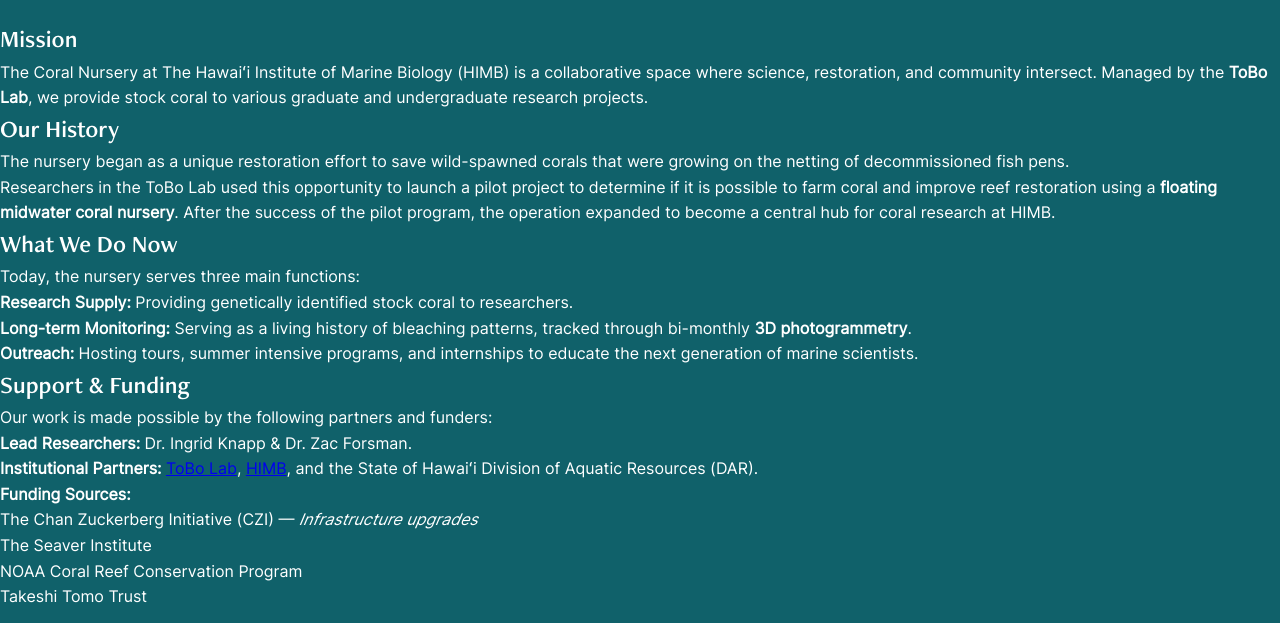
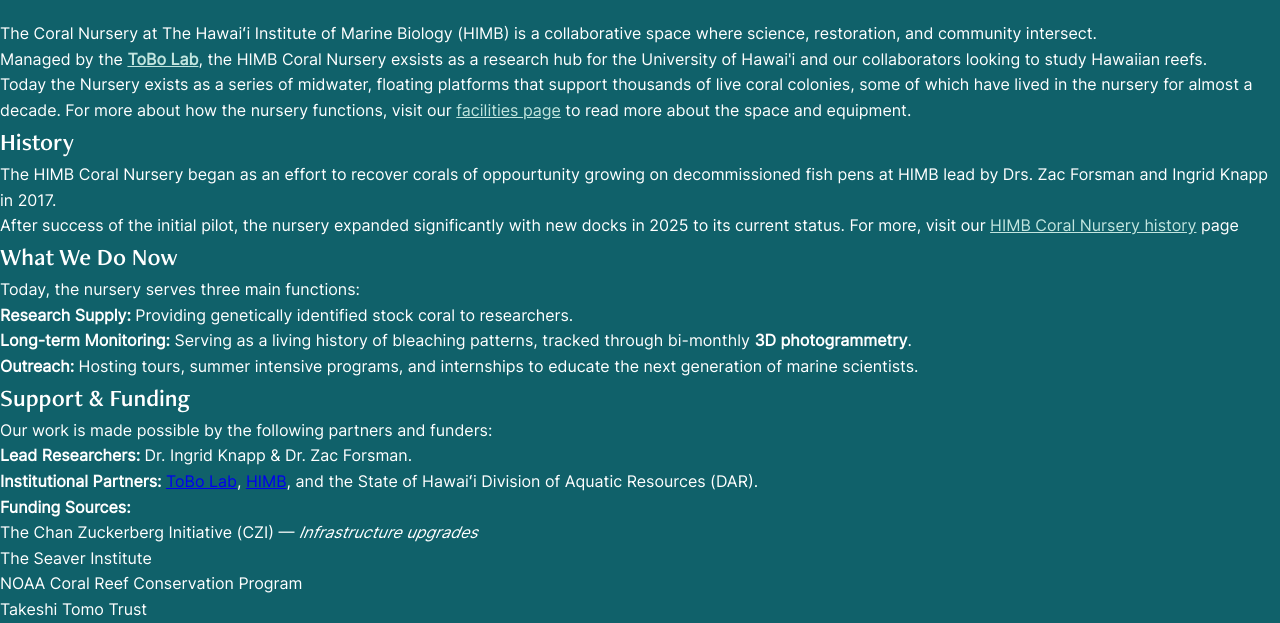
Before and after one commit to himb-coral-nursery/himb-coral-nursery.github.io, a Jekyll site: the page built from index.html, in a window 1280 px wide and 900 px high, scrolled down 717 px, cut to the strip 277-900 px from the top of the window. Built offline with Jekyll 4.4.1, drawn with Linux system fonts in a browser that asks for light colours.

Commit message:
Update index.html

```diff
--- a/index.html
+++ b/index.html
@@ -17,12 +17,13 @@
 
     <h1 class="page-title">About Us</h1>
 
-    <h2>Mission</h2>
-    <p>The Coral Nursery at The Hawaiʻi Institute of Marine Biology (HIMB) is a collaborative space where science, restoration, and community intersect. Managed by the <strong>ToBo Lab</strong>, we provide stock coral to various graduate and undergraduate research projects.</p>
+    <p>The Coral Nursery at The Hawaiʻi Institute of Marine Biology (HIMB) is a collaborative space where science, restoration, and community intersect.</p>
+    <p>Managed by the <a href="https://www.tobolab.org/" target="_blank" style="color: #C2E5DF; font-weight: bold;">ToBo Lab</a>, the HIMB Coral Nursery exsists as a research hub for the University of Hawai'i and our collaborators looking to study Hawaiian reefs.</p>
+    <p>Today the Nursery exists as a series of midwater, floating platforms that support thousands of live coral colonies, some of which have lived in the nursery for almost a decade. For more about how the nursery functions, visit our <a href="/facilities/" style="color: #C2E5DF;">facilities page</a> to read more about the space and equipment.</p>
 
-    <h2>Our History</h2>
-    <p>The nursery began as a unique restoration effort to save wild-spawned corals that were growing on the netting of decommissioned fish pens.</p>
-    <p>Researchers in the ToBo Lab used this opportunity to launch a pilot project to determine if it is possible to farm coral and improve reef restoration using a <strong>floating midwater coral nursery</strong>. After the success of the pilot program, the operation expanded to become a central hub for coral research at HIMB.</p>
+    <h2>History</h2>
+    <p>The HIMB Coral Nursery began as an effort to recover corals of oppourtunity growing on decommissioned fish pens at HIMB lead by Drs. Zac Forsman and Ingrid Knapp in 2017. </p>
+    <p>After success of the initial pilot, the nursery expanded significantly with new docks in 2025 to its current status. For more, visit our <a href="/history/" style="color: #C2E5DF;">HIMB Coral Nursery history</a> page</p>
 
     <h2>What We Do Now</h2>
     <p>Today, the nursery serves three main functions:</p>
```
